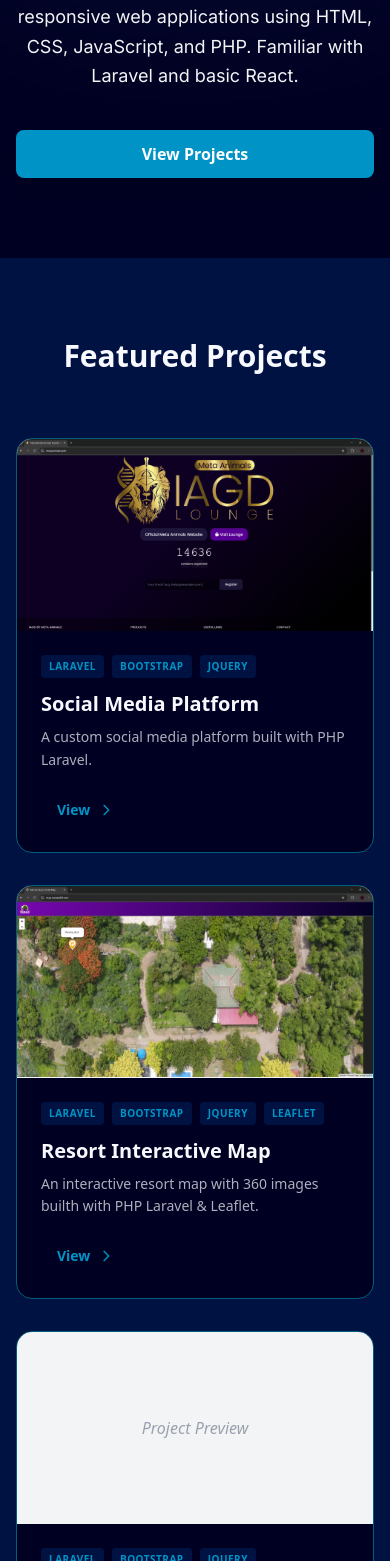
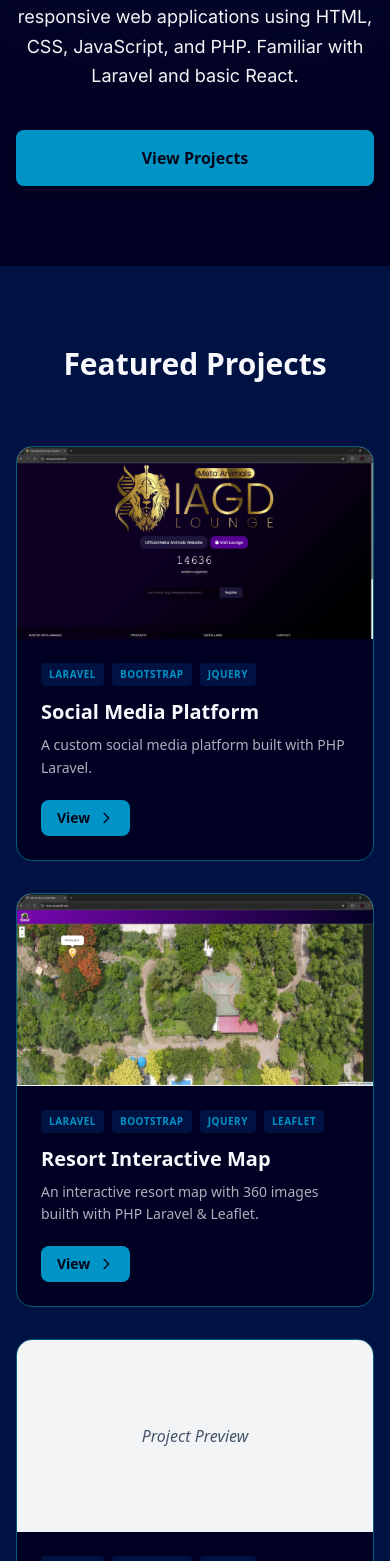
Before and after one commit to Plus-0ne/v1.portfolio.site, a React (Vite) app: page / in a window 390 px wide. Shown: the part 427-1988 px from the top of the page. Built offline with nearby package versions, Linux system fonts and the light colour scheme.

Commit message:
Updates : Tue, Jan 20, 2026  7:00:53 PM

```diff
--- a/src/App.tsx
+++ b/src/App.tsx
@@ -15,14 +15,14 @@ export default function App() {
 
   return (
     <>
-      <div className='flex flex-col bg-prussian'>
+      <main className='flex flex-col bg-prussian'>
         <NavBars/>
         <Hero/>
         <ProjectsCards/>
         <TechStacks/>
         <Timeline/>
         <Footer/>
-      </div>
+      </main>
     </>
   )
 }
--- a/src/components/Card.tsx
+++ b/src/components/Card.tsx
@@ -3,9 +3,9 @@ function Card({ title, description, tags, img, link }: { title: string, descript
     return (
         <div className="group relative bg-prussian border border-baltic rounded-2xl overflow-hidden hover:shadow-xl transition-all duration-300 hover:scale-105 cursor-pointer">
             {/* Image Placeholder */}
-            <div className="h-48 bg-gray-100 dark:bg-slate-700 flex items-center justify-center">
+            <div className="h-48 bg-gray-100 flex items-center justify-center">
                 {!img ? (
-                    <span className="text-gray-400 font-medium italic">Project Preview</span>
+                    <span className="text-slate-600 font-medium italic">Project Preview</span>
                 ) : (
                     <img src={img} alt={title} loading="lazy"/>
                 )}
@@ -30,7 +30,7 @@ function Card({ title, description, tags, img, link }: { title: string, descript
                     {description}
                 </p>
 
-                <a href={link} className="mt-5 inline-flex items-center text-ocean dark:text-blue-400 font-semibold text-sm cursor-pointer px-4 py-2 rounded-lg transition-all duration-300 hover:bg-blue-400 hover:text-white hover:w-auto" target="_blank">
+                <a href={link} className="mt-5 inline-flex items-center bg-ocean text-slate-950 font-semibold text-sm cursor-pointer px-4 py-2 rounded-lg transition-all duration-300 hover:bg-ocean-hover hover:text-slate-950 hover:w-auto" target="_blank" aria-label={`Visit this page ${title}`}>
                     <span>View</span>
                     <svg className="w-4 h-4 ml-2" fill="none" stroke="currentColor" viewBox="0 0 24 24">
                         <path strokeLinecap="round" strokeLinejoin="round" strokeWidth="2" d="M9 5l7 7-7 7"></path>
--- a/src/components/Footer.tsx
+++ b/src/components/Footer.tsx
@@ -11,10 +11,10 @@ function Footer() {
 
           {/* Logo & Tagline */}
           <div className="space-y-4">
-            <h2 className="text-2xl font-bold text-white">
-              IKKI<span className="text-blue-500">.dev</span>
+            <h2 className="text-2xl font-bold text-ghost-white">
+              IKKI<span className="text-ocean">.dev</span>
             </h2>
-            <p className="text-gray-400 max-w-xs text-sm leading-relaxed">
+            <p className="text-ghost-white-inactive max-w-xs text-sm leading-relaxed">
               Building high-performance web applications with React, TypeScript, and Tailwind CSS.
             </p>
           </div>
@@ -23,10 +23,10 @@ function Footer() {
           <div className="flex flex-col space-y-4">
             <h3 className="text-white font-semibold uppercase tracking-wider text-xs">Socials</h3>
             <div className="flex gap-5">
-              <a href="#" className="text-gray-400 hover:text-blue-400 transition-colors">
-                <FaGithub className="w-7 h-7" />
+              <a href="#" className="text-gray-400 hover:text-blue-400 transition-colors" aria-label="Github">
+                <FaGithub className="w-7 h-7"/>
               </a>
-              <a href="#" className="text-gray-400 hover:text-blue-400 transition-colors">
+              <a href="#" className="text-gray-400 hover:text-blue-400 transition-colors" aria-label="Jobstreet">
                 <JobstreetLogo className="w-7 h-7"/>
               </a>
             </div>
@@ -34,14 +34,10 @@ function Footer() {
         </div>
 
         {/* Bottom Bar */}
-        <div className="pt-8 border-t border-slate-900 flex flex-col md:flex-row justify-between items-center gap-4">
-          <p className="text-gray-500 text-xs">
+        <div className="pt-8 border-t border-slate-900 flex flex-col md:flex-row justify-center items-center gap-4">
+          <p className="text-ghost-white-inactive text-xs">
             © {currentYear} IKKI. All rights reserved.
           </p>
-          <div className="flex gap-6 text-xs text-gray-500">
-            <a href="#" className="hover:text-white transition-colors">Privacy Policy</a>
-            <a href="#" className="hover:text-white transition-colors">Terms of Service</a>
-          </div>
         </div>
       </div>
     </footer>
--- a/src/components/Hero.tsx
+++ b/src/components/Hero.tsx
@@ -35,7 +35,7 @@ Familiar with Laravel and basic React.
                         </p>
 
                         <div className="mt-10 flex flex-col sm:flex-row justify-center lg:justify-start gap-4">
-                            <a className="px-8 py-3 bg-ocean hover:bg-ocean-hover text-white font-semibold rounded-lg transition-all shadow-lg hover:scale-105 cursor-pointer" href='#projectCards'>
+                            <a className="px-8 py-4 bg-ocean hover:bg-ocean-hover text-slate-950 font-semibold rounded-lg transition-all shadow-lg hover:scale-105 cursor-pointer" href='#projectCards'>
                                 View Projects
                             </a>
                         </div>
```
